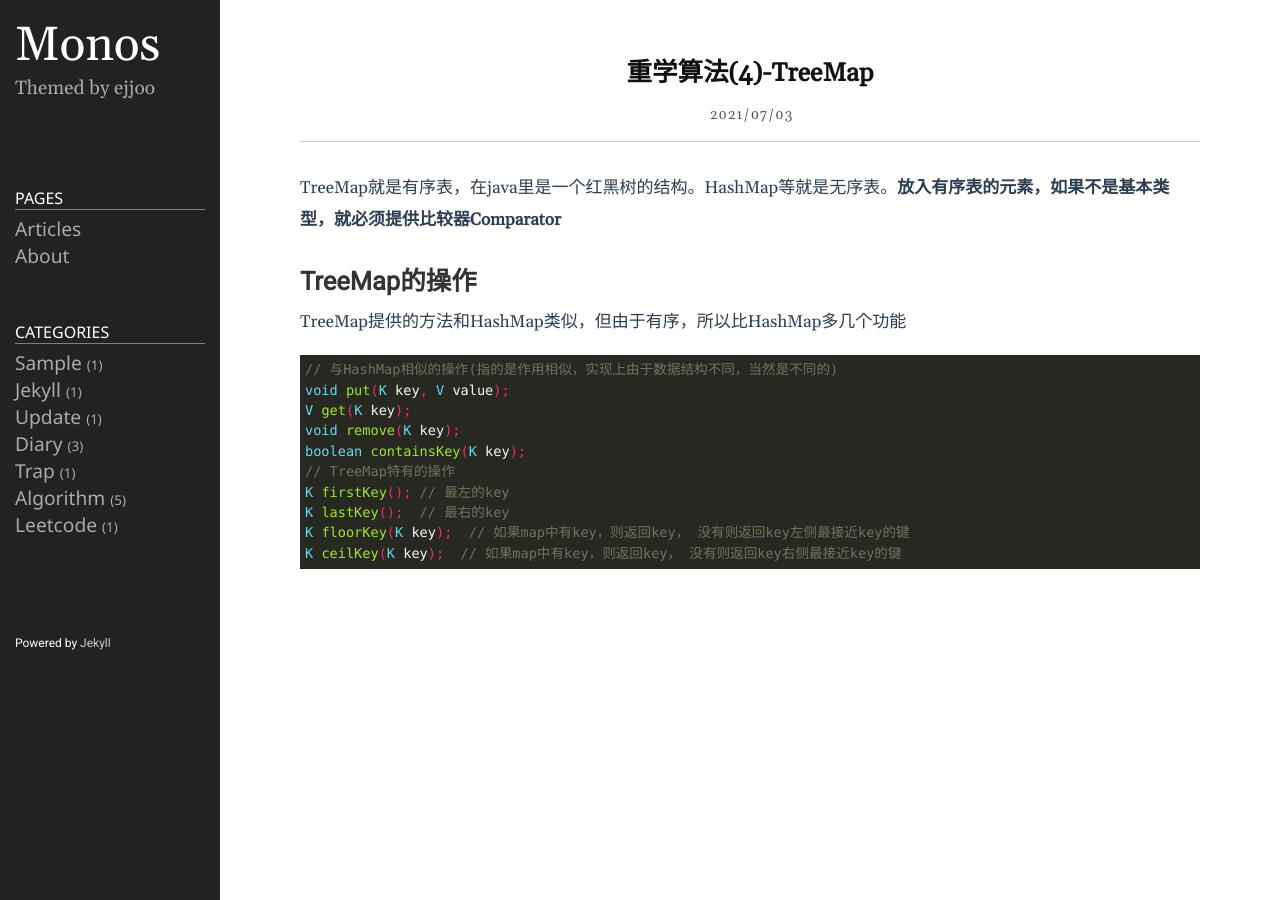
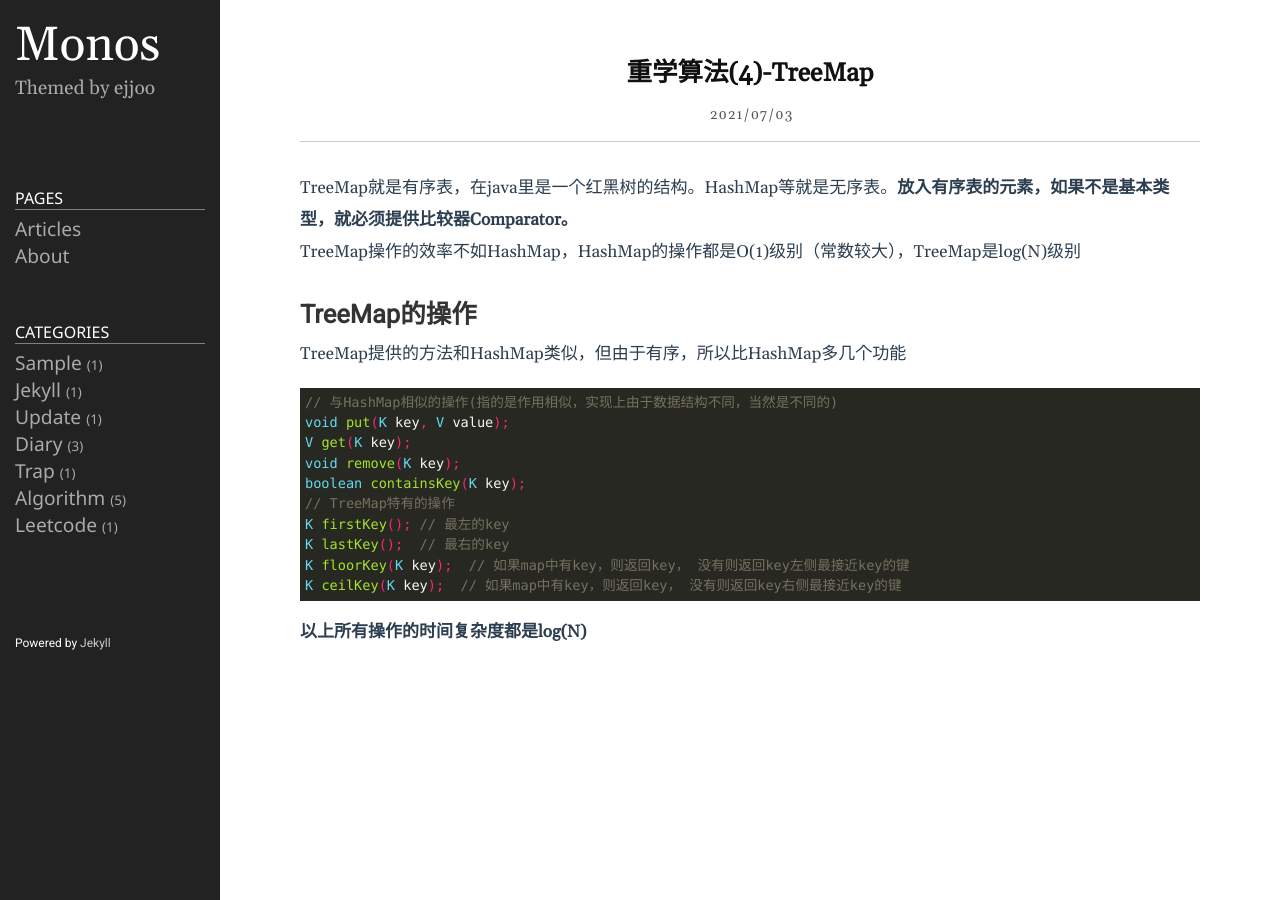
Before and after one commit to Taunk714/Taunk.github.io, a Jekyll site: the page built from _posts/2021-07-03-重学算法(4)-TreeMap.md, in a window 1280 px wide. Built offline with Jekyll 4.4.1, drawn with Linux system fonts in a browser that asks for light colours.

Commit message:
修改文件: _posts/2021-07-03-重学算法(4)-TreeMap.md

````diff
--- a/_posts/2021-07-03-重学算法(4)-TreeMap.md
+++ b/_posts/2021-07-03-重学算法(4)-TreeMap.md
@@ -7,7 +7,9 @@ keywords: algorithm
 image: 1.jpg
 preview: 1
 ---
-TreeMap就是有序表，在java里是一个红黑树的结构。HashMap等就是无序表。**放入有序表的元素，如果不是基本类型，就必须提供比较器Comparator**
+TreeMap就是有序表，在java里是一个红黑树的结构。HashMap等就是无序表。**放入有序表的元素，如果不是基本类型，就必须提供比较器Comparator。**
+
+TreeMap操作的效率不如HashMap，HashMap的操作都是O(1)级别（常数较大），TreeMap是log(N)级别
 # TreeMap的操作
 TreeMap提供的方法和HashMap类似，但由于有序，所以比HashMap多几个功能
 ```java
@@ -22,3 +24,4 @@ K lastKey();  // 最右的key
 K floorKey(K key);  // 如果map中有key，则返回key， 没有则返回key左侧最接近key的键
 K ceilKey(K key);  // 如果map中有key，则返回key， 没有则返回key右侧最接近key的键
 ```
+**以上所有操作的时间复杂度都是log(N)**
````
